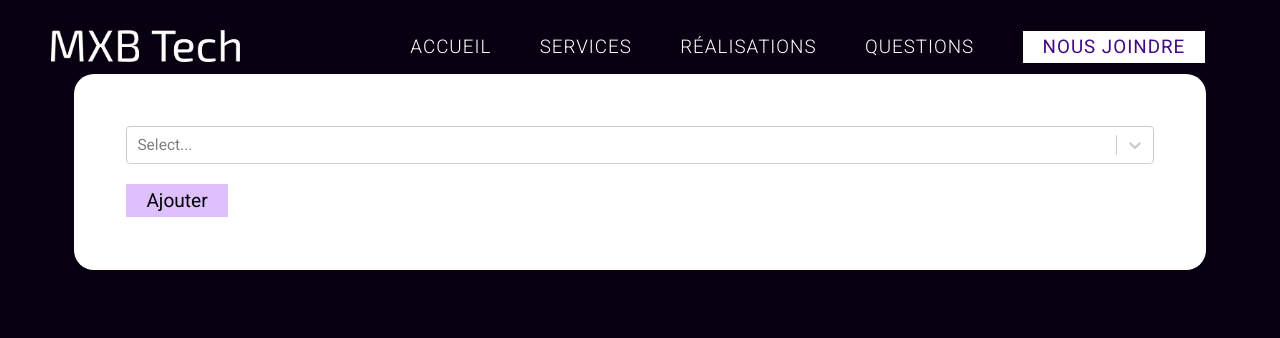
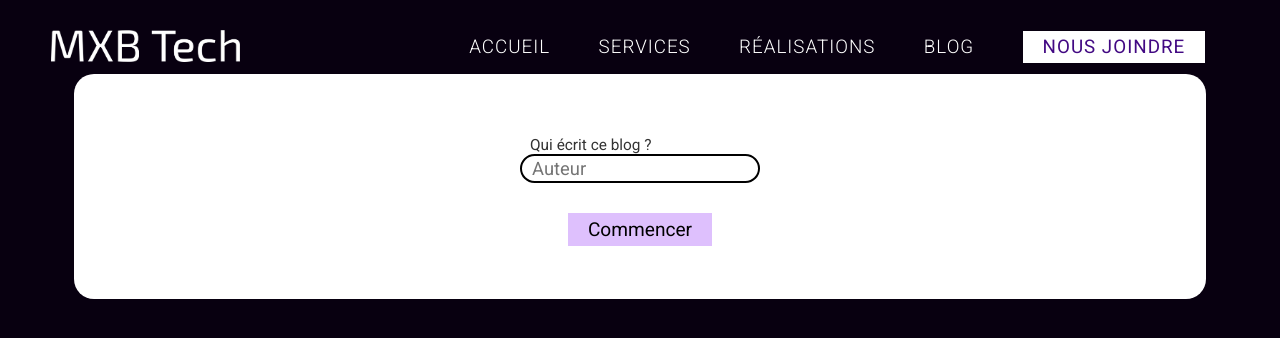
Before and after one commit to Maelclou11/MXB-Tech, a React (Create React App) app in the folder Site React/mxb/: page /blogeditor in a window 1280 px wide. Shown: the top 338 px of the page. Built offline with nearby package versions, Linux system fonts and the light colour scheme.

Commit message:
Titre fonctionnel

```diff
--- a/Site React/mxb/src/App.css
+++ b/Site React/mxb/src/App.css
@@ -13,10 +13,12 @@
   --bg-main-color-: #080010;
   --bg-secondary-color-: #db5afb;
   --main-color-: #420983;
+  --main-color-hover-: #29093d;
+  --secondary-color-: #dec0fd;
+  --secondary-color-hover-: #ba74ff;
+  --red-: #ff4949;
   --padding-main-: calc(2rem + 5vw);
   --padding-second-: calc(6rem + 4vw);
-  --secondary-color-: #dec0fd;
-  --secondary-color-hover-: #ba74ff;
   --h2-main-: calc(2rem + 2.5vw);
   --p-main-: calc(1.2rem + 0.5vw);
   --p-main-bigger-: calc(1.2rem + 0.8vw);
@@ -24,7 +26,7 @@
   --font-size-1-: calc(1.4rem + 0.4vw);
   --font-size-2-: calc(1.6rem + 0.8vw);
   --font-size-3-: calc(1.7rem + 1.2vw);
-  --h1-: calc(2rem + 2vw);
+  --h1-: calc(2rem + 1.5vw);
   --h2-: calc(2rem + 0.7vmin);
   --h3-: calc(1.6rem + 2vw);
   --delay-base: 2s;
@@ -36,6 +38,23 @@ body {
   background-color: #080010;
   max-width: 100vw;
 }
+
+/* #region  Général */
+.btn-container {
+  display: flex;
+  gap: 10px;
+}
+.red {
+  background: var(--red-) !important;
+}
+.white {
+  color: white;
+}
+.c-main {
+  color: var(--bg-main-color-);
+}
+
+/* #endregion */
 
 /*#region   Accueil  */
 .home {
--- a/Site React/mxb/src/App.jsx
+++ b/Site React/mxb/src/App.jsx
@@ -1,4 +1,5 @@
-import React from 'react';
+import React, { useEffect } from 'react';
+import { useLocation } from 'react-router-dom';
 import { Route, Routes } from 'react-router-dom';
 import Main from './pages/Main';
 import BlogEditor from './pages/BlogEditor';
@@ -6,6 +7,12 @@ import BlogTest from './pages/BlogTest'
 
 
 function App(){
+  const { pathname } = useLocation();
+
+  useEffect(() => {
+      window.scrollTo(0, 0);
+  }, [pathname]);
+
 
   return (
     <Routes>
--- a/Site React/mxb/src/CSS/BlogEditor.css
+++ b/Site React/mxb/src/CSS/BlogEditor.css
@@ -6,10 +6,17 @@
   display: flex;
   flex-direction: column;
   gap: 20px;
+  align-items: center;
   background: white;
   padding: calc(1.4rem + 3vw);
   border-radius: 20px;
   margin: calc(1rem + 5vw);
+}
+.blog-content .component {
+  width: 100%;
+}
+.blog-content .dropdown-components {
+  width: 300px;
 }
 .blog-content button {
   background: var(--secondary-color-);
@@ -44,3 +51,6 @@
   flex-direction: column;
   color: black;
 }
+.blog-content .component:hover {
+  box-shadow: 0 0 5px 5px var(--secondary-color-);
+}
--- a/Site React/mxb/src/CSS/components.css
+++ b/Site React/mxb/src/CSS/components.css
@@ -51,6 +51,19 @@
 .navbar .navbar-list li:last-child:hover a {
   background-color: var(--main-color-);
   color: white;
+}
+.navbar .menu-item {
+  color: white;
+  list-style: none;
+  font-size: calc(0.6rem + 1vw);
+  font-weight: 300;
+  letter-spacing: 1px;
+  background: none;
+  border: none;
+}
+.navbar .menu-item:hover {
+  cursor: pointer;
+  font-weight: 500;
 }
 /* #endregion */
 /*#region   hamburger  */
@@ -596,10 +609,29 @@
   font-size: var(--font-size-0-);
 }
 /* #endregion */
-/* #region  Title */
-.BlogHeader h1 {
-  color: white;
-  font-size: var(--font-size-3-);
+/* #region  Button */
+.Button button {
+}
+/* #endregion */
+/* #region  TextInput */
+.text-input {
+  display: flex;
+  flex-direction: column;
+  margin: 10px 0;
+}
+.text-input label {
+  font-size: calc(var(--p-main-) - 0.3rem);
+  margin-left: 1rem;
+  font-family: "Roboto", sans-serif;
+  color: #333;
+}
+.text-input input {
+  border-radius: 40px;
+  border: 2px solid black;
+  padding: 0.2rem 1rem;
+  font-size: var(--p-main-);
+  max-width: 350px;
+  width: 100%;
 }
 /* #endregion */
 
--- a/Site React/mxb/src/components/basics/Button.jsx
+++ b/Site React/mxb/src/components/basics/Button.jsx
@@ -7,7 +7,7 @@ function Button({icon, route, className, type, text, onClick}) {
     <div className={`Button`}>
         <Link to={route}>
             <button
-              className={className}
+              className={`${className}`}
               type={type}
               onClick={onClick}>
                 {text}
--- a/Site React/mxb/src/components/Navbar.jsx
+++ b/Site React/mxb/src/components/basics/Navbar.jsx
@@ -1,6 +1,8 @@
 import React, { useEffect } from 'react';
-import '../CSS/components.css';
-import logo from '../img/Logo.png';
+import '../../CSS/components.css';
+import logo from '../../img/Logo.png';
+import {Button} from '../indexComponents';
+
 
 function Navbar() {
 
@@ -33,10 +35,10 @@ function Navbar() {
                 <img src={logo} alt="Logo MXB Tech" />
             </a>
             <ul className="navbar-list">
-                <li><a href='#accueil'>ACCUEIL</a></li>
+                <li><Button text="ACCUEIL" className="menu-item" route="/" /></li>
                 <li><a href='#services'>SERVICES</a></li>
                 <li><a href='#portfolio'>RÉALISATIONS</a></li>
-                <li><a href='#questions'>QUESTIONS</a></li>
+                <li><Button text="BLOG" className="menu-item" route="/blogeditor" /></li>
                 <li><a href='#contactUs'>NOUS JOINDRE</a></li>
             </ul>
 
@@ -47,9 +49,6 @@ function Navbar() {
             </div>
 
             <div className="menu-mobile">
-{/*                 <a href="#accueil" className='mobile-logo-a'>
-                    <img className='menu-mobile-logo' src={logo} alt="Logo MXB Tech" />
-                </a> */}
                 <ul className="menu-mobile-list">
                     <li><a href='#accueil' onClick={toggleMenu}>ACCUEIL</a></li>
                     <li><a href='#services' onClick={toggleMenu}>SERVICES</a></li>
--- /dev/null
+++ b/Site React/mxb/src/components/basics/TextInput.jsx
@@ -0,0 +1,22 @@
+import React from 'react';
+import "../../CSS/components.css";
+
+function TextInput({ labelText, name, type, placeholder, value, onChange, maxLength }) {
+
+  return (
+    <div className="text-input">
+      <label htmlFor={name}>{labelText}</label>
+      <input
+        type={type}
+        name={name}
+        id={name}
+        placeholder={placeholder}
+        value={value}
+        onChange={onChange}
+        maxLength={maxLength}
+      />
+    </div>
+  );
+}
+
+export default TextInput;
--- a/Site React/mxb/src/components/indexComponents.js
+++ b/Site React/mxb/src/components/indexComponents.js
@@ -1,4 +1,4 @@
-import Navbar from './Navbar';
+import Navbar from './basics/Navbar';
 import StatCircle from './StatCircle';
 import TitleSection from './TitleSection';
 import IconBox from './IconBox';
@@ -11,9 +11,11 @@ import QuestionFaq from './QuestionFaq';
 import HoverImage from './HoverImage';
 import Dropdown from './basics/Dropdown';
 import Button from './basics/Button';
+import TextInput from './basics/TextInput';
 
+// Blog
 import Paragraphe from './blogs/Paragraphe';
 import Title from './blogs/Title';
 import TitreH2 from './blogs/TitreH2';
 
-export {Navbar, StatCircle, TitleLeft, TitleSection, IconBox, StepTitle, ArrowUp, DevisGratuit, Animation, QuestionFaq, HoverImage, Dropdown,Paragraphe, Title, Button, TitreH2};
+export {Navbar, StatCircle, TitleLeft, TitleSection, IconBox, StepTitle, ArrowUp, DevisGratuit, Animation, QuestionFaq, HoverImage, Dropdown,Paragraphe, Title, Button, TitreH2, TextInput};
--- a/Site React/mxb/src/pages/BlogEditor.jsx
+++ b/Site React/mxb/src/pages/BlogEditor.jsx
@@ -1,13 +1,18 @@
 import React, {useState} from 'react';
-import { Navbar, Dropdown, Paragraphe, Title } from '../components/indexComponents';
+import { Navbar, Dropdown, Paragraphe, Title, Button, TextInput } from '../components/indexComponents';
 import '../CSS/BlogEditor.css';
+import { faPlus } from '@fortawesome/free-solid-svg-icons';
+
 
 function BlogEditor() {
-    const [componentToAdd, setComponentToAdd] = useState([]);
-    const [components, setComponents] = useState([]);
+    const [componentToAdd, setComponentToAdd] = useState([]); // Contient le component VIDE que l'on a selectionner
+    const [components, setComponents] = useState([]);  // Liste de tous les components créés
+    const [addComponent, setAddComponent] = useState(false);  // Bool pour savoir si on a cliqué sur le + afin d'ajouter un component  (Nécessaire pour cacher le dropdown en cliquant sur le + et inversement (pour cacher le + quand on clique sur le dropdown))
+    const [author, setAuthor] = useState('');
+    const [isAuthor, setIsAuthor] = useState(false);
 
     const componentsData = [
-        {id: 1, name: 'Title', title: 'Titre Principale'},
+        {id: 1, name: 'Title', content: [{titre: ""}]},
         {id: 2, name: 'Paragraphe', text: ""}
     ];
     const componentsOptions = [
@@ -17,31 +22,62 @@ function BlogEditor() {
         })),
     ];
 
-    const addNewComponent = () => {
-        const tempArray = [...components];
-        tempArray.push(componentToAdd);
-        setComponents(tempArray);
-    };
-
+    // Lorsqu'on change la valeur du dropdown, il stock le component vide dans le state componentToAdd
     const handleDropdownChange = (selectedOption) => {
         const selectedComponent  = componentsData.find((component) => component.id === selectedOption.value)
         setComponentToAdd({...selectedComponent});
     };
 
+    // Fait une copie du tableau actuel de components crées, et lui ajoute le component vide qui est stocké dans componentToAdd
+    const addNewComponent = () => {
+        const tempArray = [...components];
+        tempArray.push(componentToAdd);
+        setComponents(tempArray);
+        setAddComponent(false);
+    };
+
+
+    // Prend l'id du component a delete et le supprime
+    const deleteComponent = (indexToDelete) => {
+        const tempArray = [...components];
+        tempArray.splice(indexToDelete, 1);
+        setComponents(tempArray);
+    }
+
   return (
     <div className='blog'>
         <Navbar />
         <div className="blog-content">
-            <Dropdown options={componentsOptions} value={componentToAdd.value} onChange={handleDropdownChange}/>
-            <button onClick={addNewComponent}>Ajouter</button>
-            {components.map((component, index) => {
-                return (
-                    <div key={index}>
-                        {component.id === 1 && <Title title={component.title} isNew={true}/>}
-                        {component.id === 2 && <Paragraphe />}
-                    </div>
-                );
-            })}
+            {/* Condition qui verifie si un auteur est défini, si oui on peut creer le blog, sinon il faut entrer un auteur */}
+            {isAuthor ?
+            <>
+                {/* Fait le tous du tableau components qui répresentes les components qu'on crées */}
+                {components.map((component, index) => {
+                    return (
+                        <div key={index} className='component'>
+                            {component.id === 1 && <Title title={component.title} isNew={true} onDelete={() => deleteComponent(index)} author={author} date="5 Juin 2023"/>}
+                            {component.id === 2 && <Paragraphe text="Lorem ipsum dolor, sit amet consectetur adipisicing elit. Eos laboriosam sunt recusandae possimus officiis qui sequi, quos vel, rerum quisquam fuga quia placeat hic, impedit alias iusto quo quam nobis!"/>}
+                        </div>
+                    );
+                })}
+
+                {/* Vérifie si on a cliquer sur le + pour ajouter un component, si oui, afficher le dropdown */}
+                {addComponent ?
+                    <>
+                        <Dropdown options={componentsOptions} value={componentToAdd.value} onChange={handleDropdownChange} className="dropdown-components" placeholder="Sélectionner un bloc"/>
+                        <button onClick={addNewComponent}>Ajouter</button>
+                    </>
+                :
+                    <Button icon={faPlus} onClick={() => setAddComponent(true)}/>
+                }
+            </>
+            :
+                <>
+                    {/* Le 'e' dans 'onChange={(e) => setAuthor(e.target.value)}' représente l'element duquel ce code s'execute, donc ici, on setAuthor sur la valeur de l'element en fesant e.target.value */}
+                    <TextInput type="text" labelText="Qui écrit ce blog ?" placeholder="Auteur" value={author} onChange={(e) => setAuthor(e.target.value)}/>
+                    <Button text="Commencer" onClick={() => author ? setIsAuthor(true) : setIsAuthor(false)}/>
+                </>
+            }
         </div>
     </div>
   )
```
Also changed, not shown: Site React/mxb/src/CSS/componentsBlog.css (+38 -5 lines), Site React/mxb/src/components/blogs/Title.jsx (+14 -3 lines).
